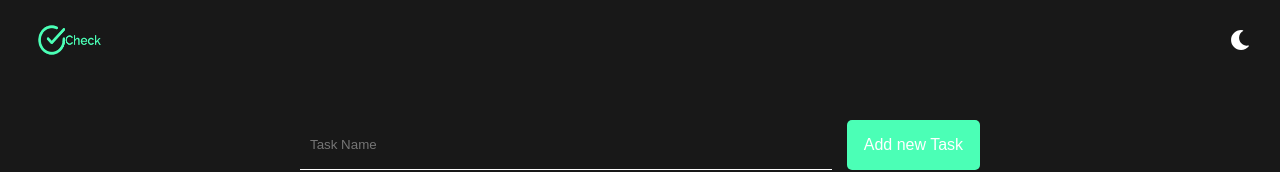
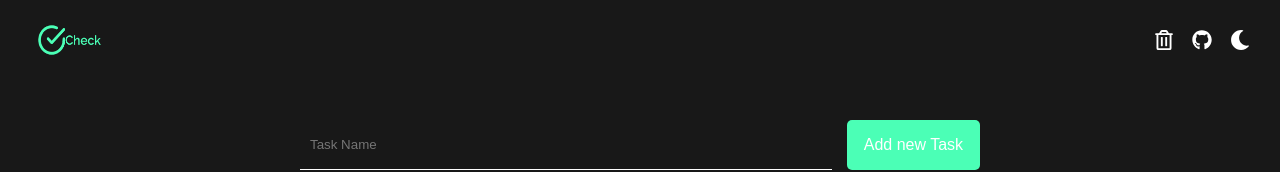
Before and after one commit to judicaelandria/check, a React (Create React App) app: page / in a window 1280 px wide. Shown: the top 172 px of the page. Built offline with nearby package versions, Linux system fonts and the light colour scheme.

Commit message:
Features: Reset all task (#12)
Co-authored-by: Judicael <jmanambintsoa@gmail.com>

```diff
--- a/src/App.js
+++ b/src/App.js
@@ -9,7 +9,6 @@ function App() {
   const [
     locale,
   ] = useState(LANGUAGE);
-  console.log(LANGUAGE)
   return (
     <>
     <IntlProvider locale={locale} messages={translations[LANGUAGE]}>
--- /dev/null
+++ b/src/components/ExternalLink/ExternalLink.js
@@ -0,0 +1,24 @@
+import React from "react";
+import styled from "styled-components";
+import PropTypes from "prop-types";
+
+export const ExternalLink = ({ link, children }) => {
+  return (
+    <Ext href={link} target="_blank">
+      {children}
+    </Ext>
+  );
+};
+
+ExternalLink.prototype = {
+  link: PropTypes.string.isRequired,
+  children: PropTypes.any.isRequired,
+};
+
+const Ext = styled.a`
+  text-decoration: none;
+  display: flex;
+  justify-content: center;
+  align-items: center;
+  color: ${({ theme }) => theme.text};
+`;
--- /dev/null
+++ b/src/components/ExternalLink/index.js
@@ -0,0 +1 @@
+export { ExternalLink } from './ExternalLink'
--- a/src/containers/Navbar.js
+++ b/src/containers/Navbar.js
@@ -1,17 +1,32 @@
 import React from "react";
 import styled from "styled-components";
-import { FaSun, FaMoon } from "react-icons/fa";
+import { FaSun, FaMoon, FaGithub, FaRegTrashAlt } from "react-icons/fa";
 import PropTypes from "prop-types";
+import { ExternalLink } from "../components/ExternalLink";
+import { TaskContext } from "../context/TaskContext";
 
 export const NavBar = ({ toggle, isDark }) => {
+  const { setTasks } = React.useContext(TaskContext);
+  /**
+   * reset all task {tasks}
+   */
+  const reset = () => {
+    setTasks([]);
+  };
   return (
     <Wrapper>
       <img src={require("../images/logo.png")} alt="" className="logo" />
-      {isDark === "dark" ? (
-        <FaMoon onClick={toggle} />
-      ) : (
-        <FaSun onClick={toggle} />
-      )}
+      <Aside>
+        <FaRegTrashAlt title="Delete all task" onClick={reset} />
+        <ExternalLink link="https://github.com/Judionit/check">
+          <FaGithub />
+        </ExternalLink>
+        {isDark === "dark" ? (
+          <FaMoon onClick={toggle} />
+        ) : (
+          <FaSun onClick={toggle} />
+        )}
+      </Aside>
     </Wrapper>
   );
 };
@@ -31,7 +46,7 @@ const Wrapper = styled.div`
   flex-direction: row;
 
   @media (max-width: 900px) {
-    padding: 20px;
+    padding: 20px 10px;
   }
 
   > img.logo {
@@ -45,3 +60,20 @@ const Wrapper = styled.div`
     cursor: pointer;
   }
 `;
+const Aside = styled.div`
+  display: flex;
+  justify-content: center;
+  align-items: center;
+
+  > :last-child {
+    margin: 0;
+  }
+
+  > svg,
+  > a > svg {
+    width: 20px;
+    height: 20px;
+    cursor: pointer;
+    margin-right: 18px;
+  }
+`;
--- a/src/i18n/index.js
+++ b/src/i18n/index.js
@@ -1,8 +1,8 @@
-import { en, es} from "./translations";
+import { en, es } from "./translations";
 
 const translations = {
   en: en,
-  es: es
+  es: es,
 };
 
 export default translations;
--- a/src/i18n/translations/en.js
+++ b/src/i18n/translations/en.js
@@ -1,9 +1,7 @@
-
-const en ={
-
-    "Home.taskName":"Task Name",
-    "Home.addNewTask":"Add new Task",
-    "Home.noTask":"you have no task yet. Add a new one!"
-}
+const en = {
+  "Home.taskName": "Task Name",
+  "Home.addNewTask": "Add new Task",
+  "Home.noTask": "you have no task yet. Add a new one!",
+};
 
 export default en;
--- a/src/i18n/translations/es.js
+++ b/src/i18n/translations/es.js
@@ -1,9 +1,7 @@
-
-const es ={
-
-    "Home.taskName":"Nombre de la tarea",
-    "Home.addNewTask":"Agregar Tarea",
-    "Home.noTask":"No tienes niguna tarea aún. Agrega una nueva"
-}
+const es = {
+  "Home.taskName": "Nombre de la tarea",
+  "Home.addNewTask": "Agregar Tarea",
+  "Home.noTask": "No tienes niguna tarea aún. Agrega una nueva",
+};
 
 export default es;
```
Also changed, not shown: src/i18n/translations/index.js (line endings or trailing spaces), 1 other file (tests, documents, lock files or other folders).
